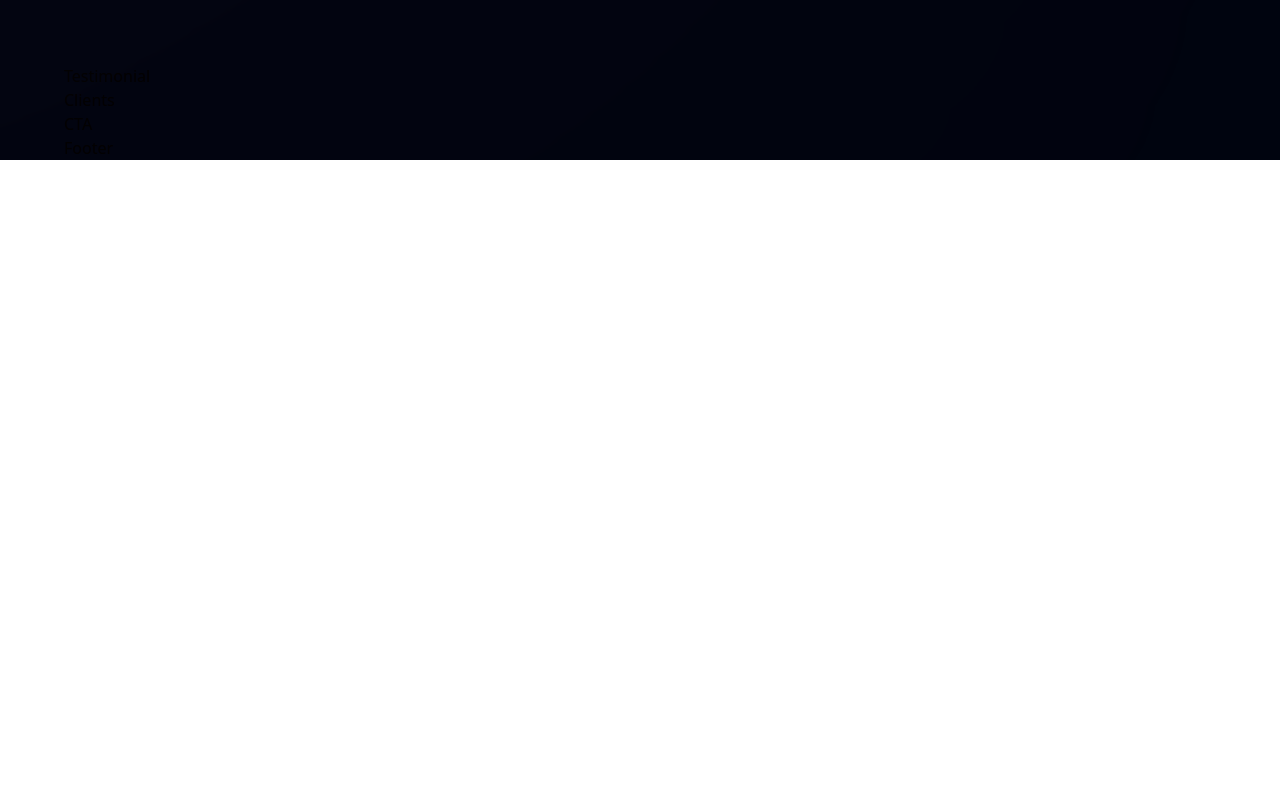
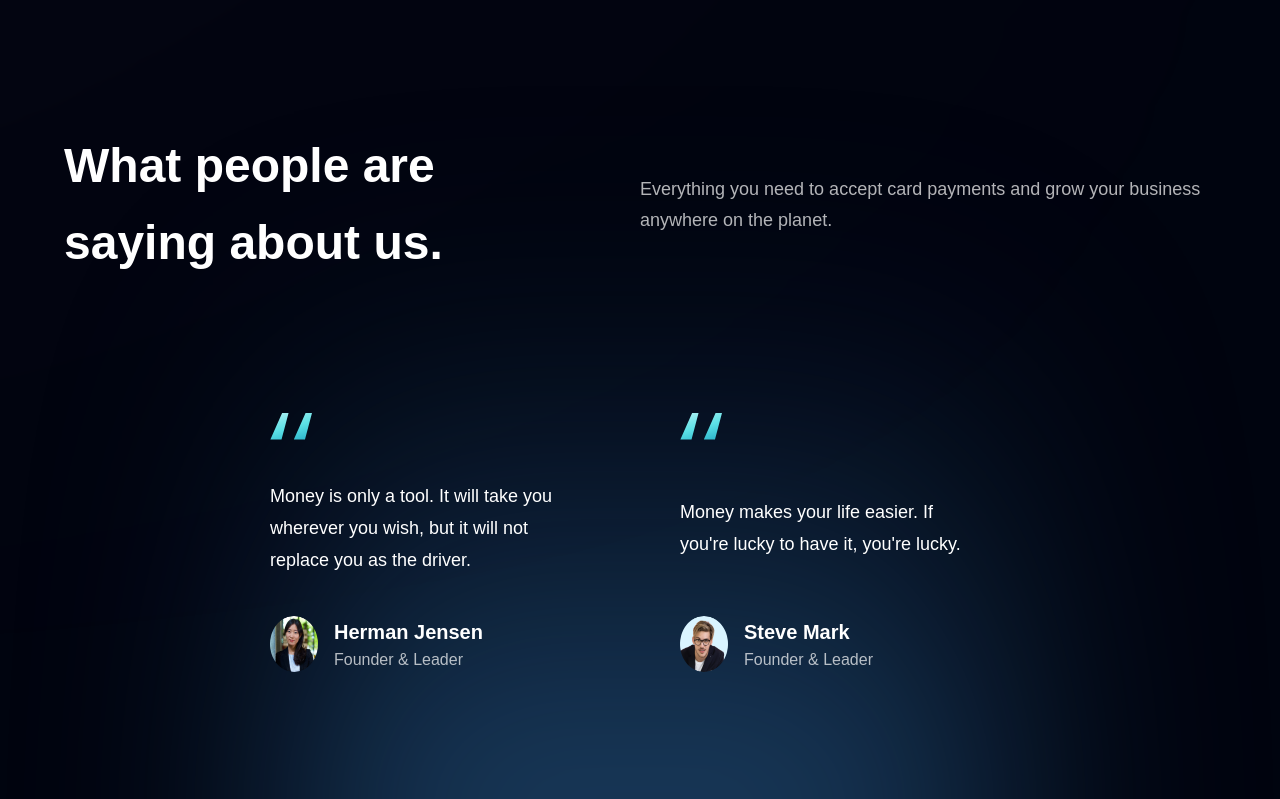
Before and after one commit to Swoad-11/Responsive_Bank_Website, a React (Vite) app in the folder bank_app/: page / in a window 1280 px wide. Shown: the part 2681-3480 px from the top of the page. Before the commit the page ends 2841 px from the top, so only its background shows below. Built offline with nearby package versions, Linux system fonts and the light colour scheme.

Commit message:
testimonials section done

```diff
--- a/bank_app/src/components/CardDeal.jsx
+++ b/bank_app/src/components/CardDeal.jsx
@@ -8,7 +8,7 @@
     <section className={layout.section}>
         <div className={layout.sectionInfo}>
             <h2 className={`${styles.heading2}`}>
-                Find a better card deal in few easy steps.
+                Find a better card deal <br className='sm:block hidden' /> in few easy steps.
             </h2>
             <p className={`${styles.paragraph} max-w-[470px] mt-5`}>
                 Arcu tortor, purus in mattis at sed integer faucibus. Aliquet quis aliquet eget mauris tortor.ç Aliquet ultrices ac, ametau.
--- a/bank_app/src/components/FeedbackCard.jsx
+++ b/bank_app/src/components/FeedbackCard.jsx
@@ -1,8 +1,19 @@
 import React from 'react'
+import { quotes } from '../assets';
 
-const FeedbackCard = () => {
+const FeedbackCard = ({ content, name, title, img }) => {
     return (
-        <div>FeedbackCard</div>
+        <div className='flex justify-between flex-col px-10 py-12 rouned-[20px] max-w-[370px] md:mr-10 sm:mr-5 mr-0 my-5 feeback-card'>
+            <img src={quotes} alt="double quotes" className='w-[42px] h-[27px] object-contain' />
+            <p className='font-poppins font-normal my-10 text-[18px] leading-[32px] text-white'>{content}</p>
+            <div className='flex flex-row'>
+                <img src={img} alt={name} className='w-[48px] h-48px] rounded-full' />
+                <div className='flex flex-col ml-4'>
+                    <h4 className='font-poppins font-semibold  text-[20px] leading-[32px] text-white'>{name}</h4>
+                    <p className='font-poppins font-normal text-[16px] leading-[24px] text-dimWhite'>{title}</p>
+                </div>
+            </div>
+        </div>
     )
 }
 
--- a/bank_app/src/components/Testimonial.jsx
+++ b/bank_app/src/components/Testimonial.jsx
@@ -1,9 +1,32 @@
-import React from 'react'
+import { feedback } from '../constants';
+import styles from '../style';
+import FeedbackCard from './FeedbackCard';
 
-const Testimonial = () => {
-    return (
-        <div>Testimonial</div>
-    )
-}
+const Testimonial = () =>
+(
+    <section id='clients' className={`${styles.paddingY} ${styles.flexCenter} flex-col relative`}>
+
+        <div className='absolute z-[0] w-[60%] h-[60%] rouned-full blue__gradient' />
+
+        <div className='w-full flex justify-between items-center md:flex-row flex-col sm:mb-16 mb-16 relative z-[1]'>
+            <h1 className={styles.heading2}>
+                What people are <br className='sm:block hidden' /> saying about us.
+            </h1>
+            <div className='w-full md:mt-0 mt-6'>
+                <p className={`${styles.paragraph}`}>
+                    Everything you need to accept card payments and grow your business anywhere on the planet.
+                </p>
+            </div>
+        </div>
+
+        <div className='flex flex-wrap sm:justify-start lg:justify-center w-full feedback-container relative z-[1]'>
+            {
+                feedback.map((card) => (
+                    <FeedbackCard key={card.id} {...card} />
+                ))}
+        </div>
+    </section>
+)
+
 
 export default Testimonial
```
